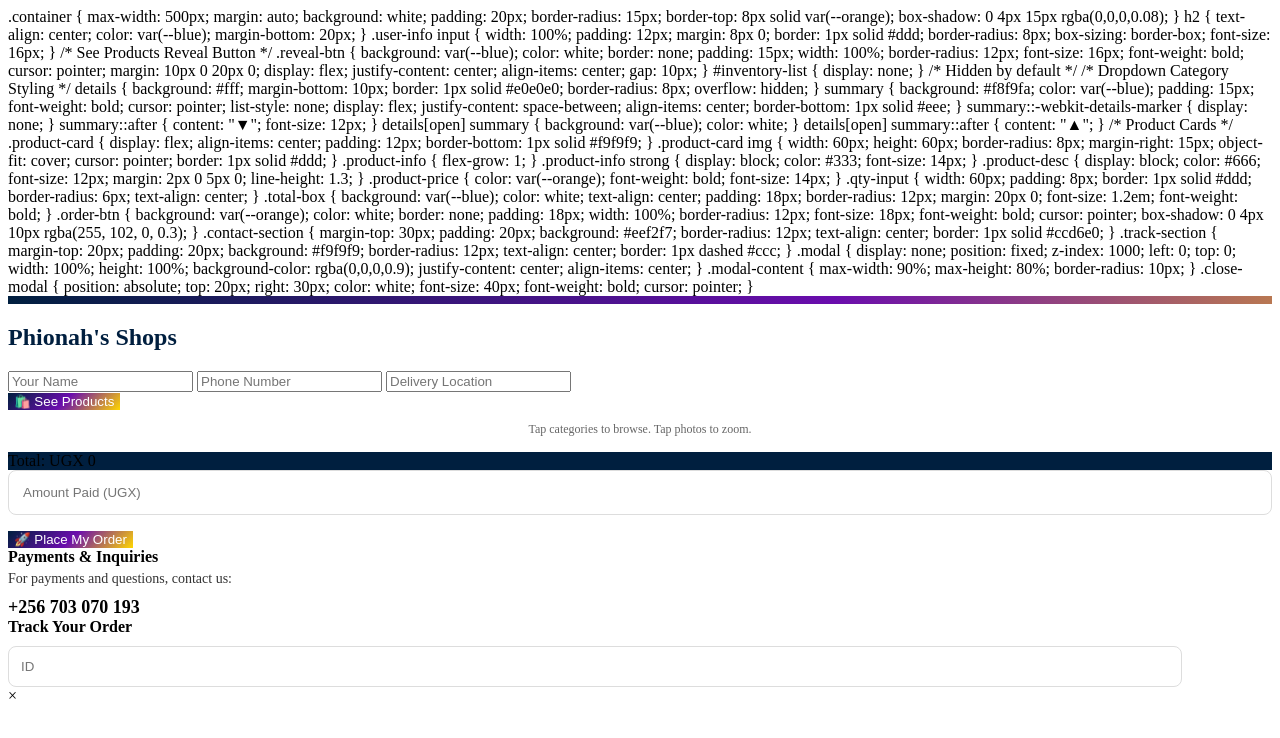
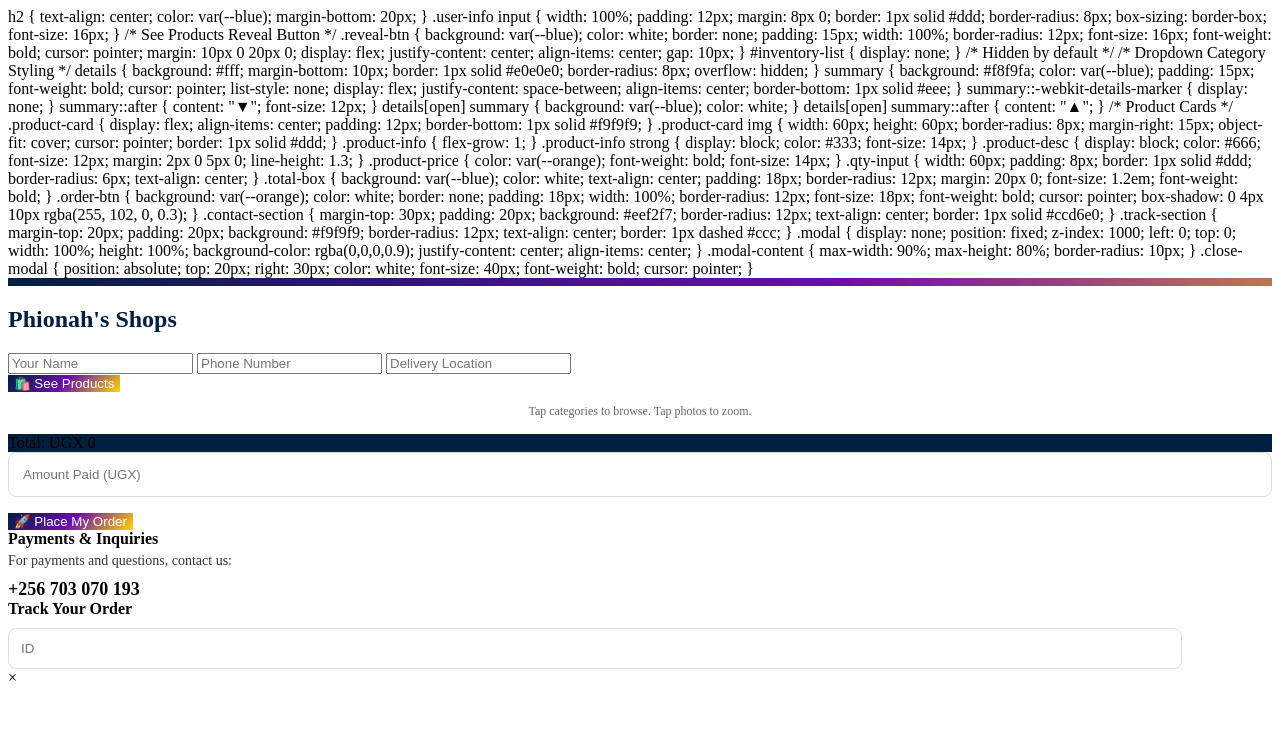
Before and after one commit to FAR-ANALYST/phionah-plastics, a Flask app: page / in a window 1280 px wide. Shown: the top 738 px of the page. Run offline with Flask 3, Linux system fonts and the light colour scheme; data that the repository does not hold is empty.

Commit message:
Update index.html

```diff
--- a/templates/index.html
+++ b/templates/index.html
@@ -5,16 +5,6 @@
     <meta name="viewport" content="width=device-width, initial-scale=1.0">
     <title>Phionah's Shops | Order Online</title>
    <link rel="stylesheet" href="{{ url_for('static', filename='style.css') }}">
-
-        .container {
-            max-width: 500px;
-            margin: auto;
-            background: white;
-            padding: 20px;
-            border-radius: 15px;
-            border-top: 8px solid var(--orange);
-            box-shadow: 0 4px 15px rgba(0,0,0,0.08);
-        }
 
         h2 { text-align: center; color: var(--blue); margin-bottom: 20px; }
 
```
